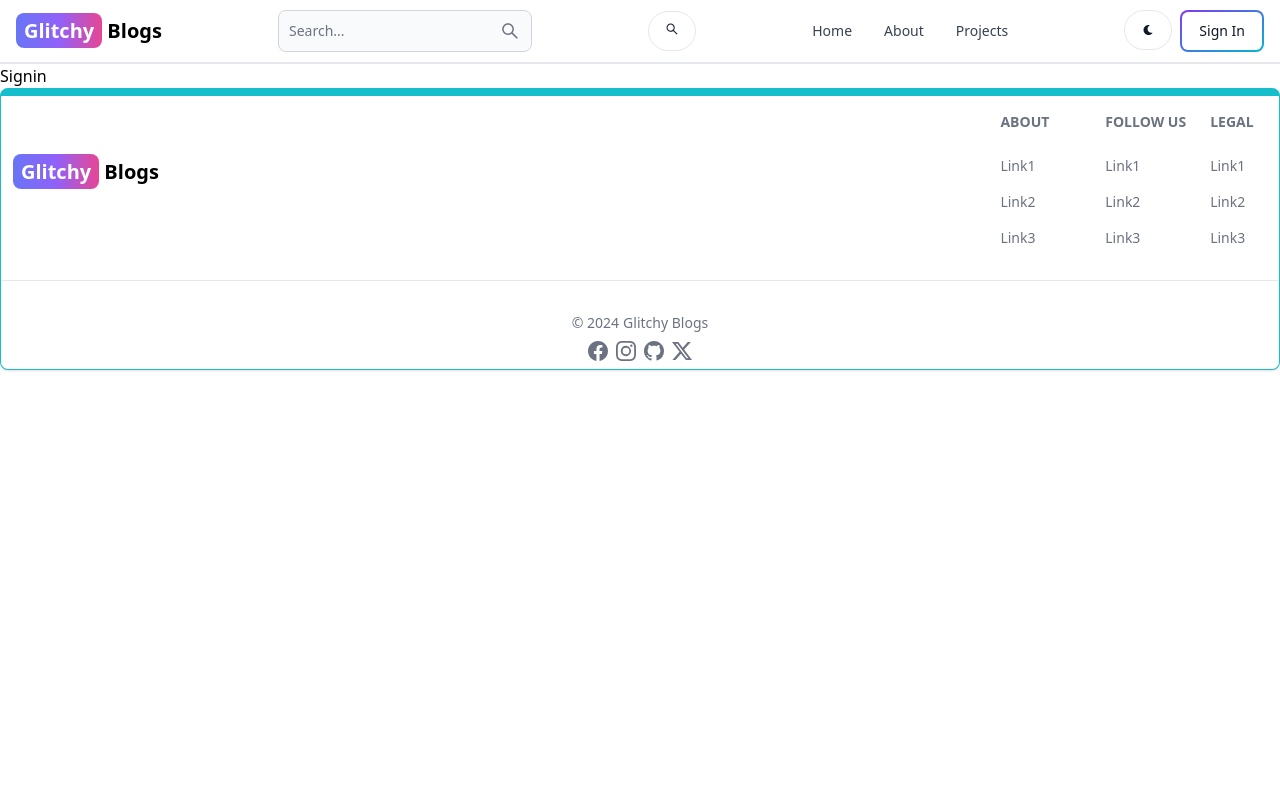
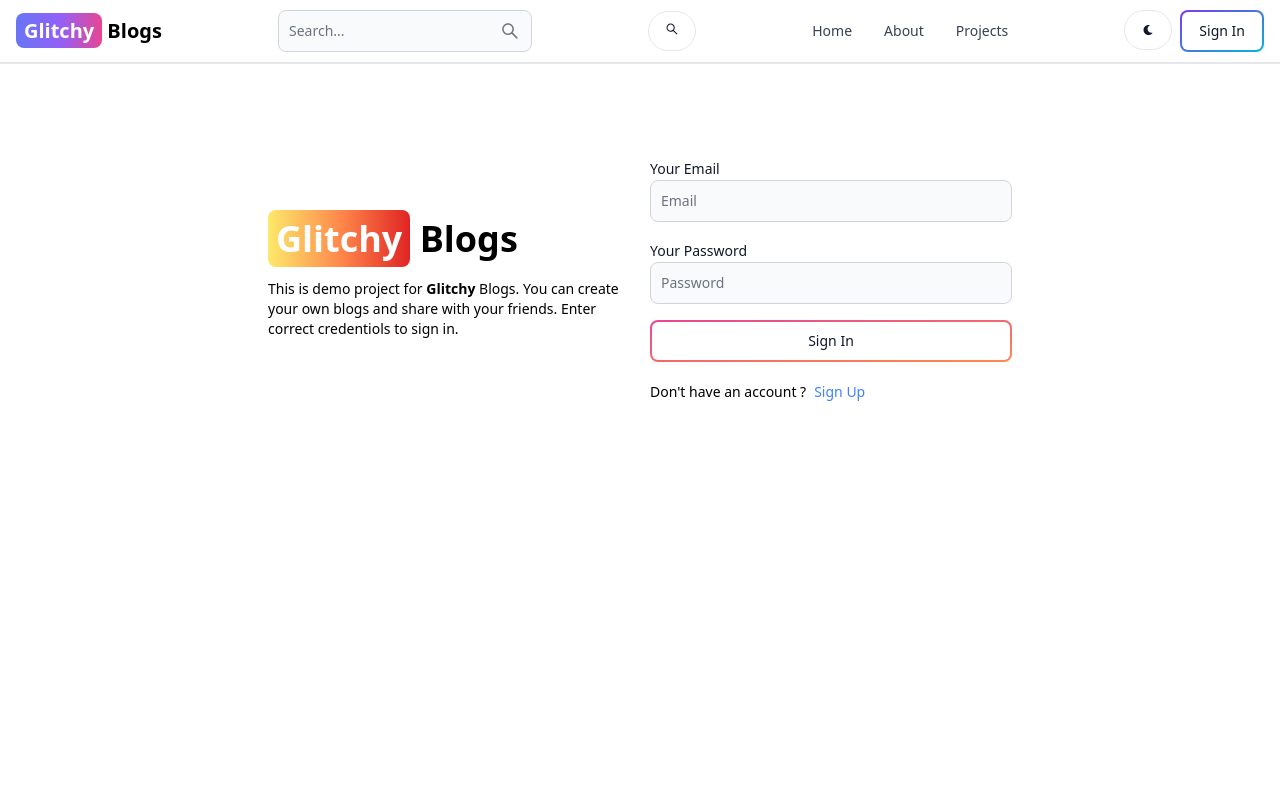
Before and after one commit to AyushGlitch/MernBlogWebApp, a React (Vite) app in the folder client/: page /sign-in in a window 1280 px wide. Shown: the top 800 px of the page. Built offline with nearby package versions, Linux system fonts and the light colour scheme.

Commit message:
added functionality to signin page

```diff
--- a/client/src/pages/Signin.jsx
+++ b/client/src/pages/Signin.jsx
@@ -1,7 +1,110 @@
 import React from 'react'
+import { Link, useNavigate } from 'react-router-dom'
+import {Alert, Button, Label, Spinner, TextInput} from 'flowbite-react'
 
 export default function Signin() {
+
+  const [formData, setFormData] = React.useState({})
+  const [error, setError] = React.useState(null)
+  const [loading, setLoading] = React.useState(false)
+  const navigate = useNavigate()
+
+  const handleChange = (e) => {
+    setFormData({...formData, [e.target.id]: e.target.value.trim()})
+    console.log(formData)
+  }
+
+  const handleSubmit = async (e) => {
+    e.preventDefault()
+
+    if(!formData.email || !formData.password) {
+      return setError('Please fill all the fields')
+    }
+
+    try {
+      setLoading(true)
+      setError(null)
+
+      const response = await fetch('/api/auth/signin', {
+        method: 'POST',
+        headers: {
+          'Content-Type': 'application/json'
+        },
+        body: JSON.stringify(formData)
+      })
+      const data = await response.json()
+
+      if(data.success === false) {
+        return setError(data.message)
+      }
+      setLoading(false)
+      if(response.ok){
+        navigate('/')
+      }
+
+    } catch (error) {
+      setError(error.message)
+      console.log(error)
+      setLoading(false)
+    }
+  }
+
   return (
-    <div>Signin</div>
+    <div className=' min-h-screen mt-20'>
+      <div className='flex p-3 max-w-3xl mx-auto flex-col md:flex-row md:items-center gap-5'>
+
+        <div className=' flex-1'>
+          <Link to='/' className='font-bold dark:text-white text-4xl'>
+            <span className=' px-2 py-1 bg-gradient-to-r from-yellow-200 via-orange-400 to-red-600 rounded-lg text-white'>Glitchy</span> Blogs
+          </Link>
+
+          <p className=' text-sm mt-5'>
+            This is demo project for <span className='font-bold'>Glitchy</span> Blogs. You can create your own blogs and share with your friends. Enter correct credentiols to sign in.
+          </p>
+        </div>
+
+        <div className=' flex-1'>
+          <form className='flex flex-col gap-4' onSubmit={handleSubmit}>
+            <div>
+              <Label value='Your Email'/>
+              <TextInput type='email' placeholder='Email' id='email' onChange={handleChange}/>
+            </div>
+
+            <div>
+              <Label value='Your Password'/>
+              <TextInput type='password' placeholder='Password' id='password' onChange={handleChange}/>
+            </div>
+
+            <Button gradientDuoTone='pinkToOrange' type='submit' outline disabled={loading}>
+              {
+                loading ? (
+                <div className='flex gap-2'>
+                  <Spinner size='sm'/>
+                  <span>Loading...</span>
+                </div> ) :
+                'Sign In'
+              }
+            </Button>
+          </form>
+
+          <div className='flex gap-2 text-sm mt-5'>
+            <span>Don't have an account ?</span>
+            <Link to='/sign-up' className=' text-blue-500'>
+              Sign Up
+            </Link>
+          </div>
+
+          {
+            error && (
+              <Alert className=' mt-5' color='failure'>
+                {error}
+              </Alert>
+            )
+          }
+
+        </div>
+
+      </div>
+    </div>
   )
 }
```
Also changed, not shown: 1 other file (tests, documents, lock files or other folders).
